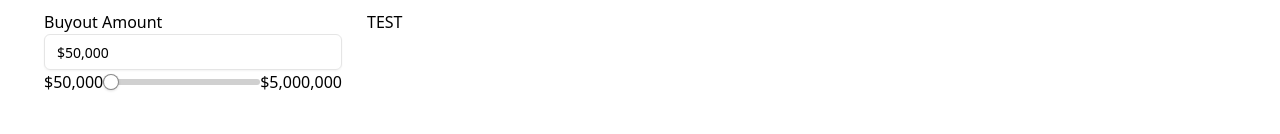
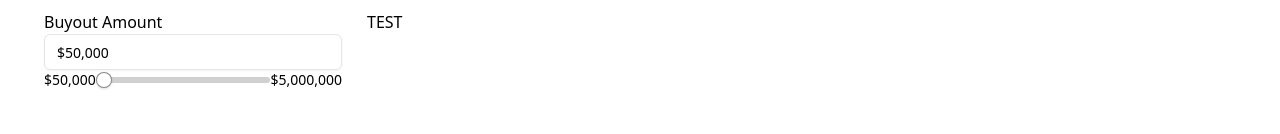
Before and after one commit to alex-305/loan-calculator, a React (Vite) app in the folder frontend/: page /loan in a window 1280 px wide. Shown: the part 153-287 px from the top of the page. Built offline with nearby package versions, Linux system fonts and the light colour scheme.

Commit message:
small styling change

```diff
--- a/frontend/src/components/LoanCalculator/NumInput.tsx
+++ b/frontend/src/components/LoanCalculator/NumInput.tsx
@@ -113,14 +113,14 @@ function NumInput({
           { withSlider &&
           <div className="flex flex-row">
 
-            <div>{numberToStr(min)}</div>
+            <div className="text-sm">{numberToStr(min)}</div>
             <Slider
               value={[value]}
               onValueChange={(value: number[]) => onNumChanged(value[0])}
               max={max}
               min={min}
             />
-            <div>{numberToStr(max)}</div>
+            <div className="text-sm">{numberToStr(max)}</div>
         </div>
           }
         </div>
```
